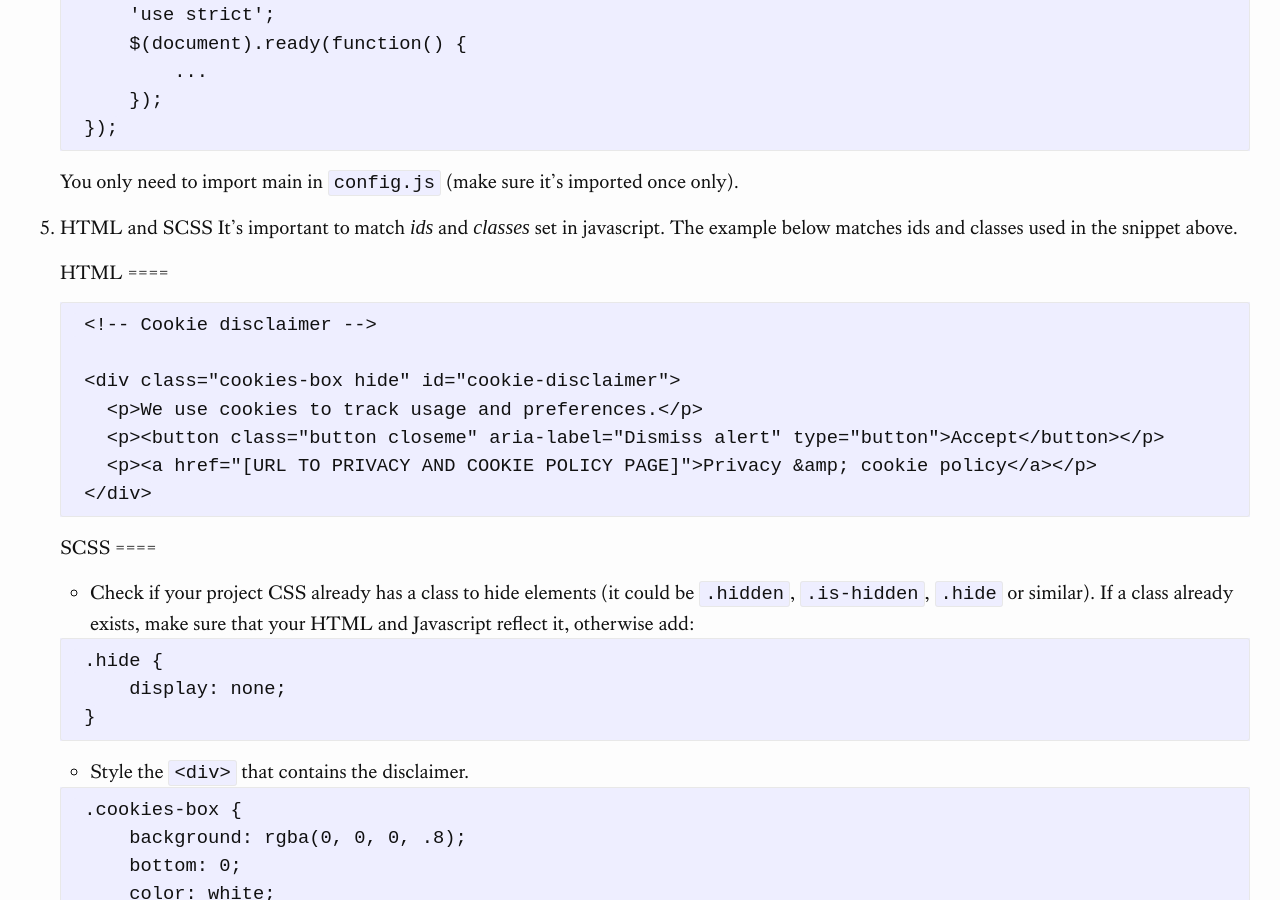
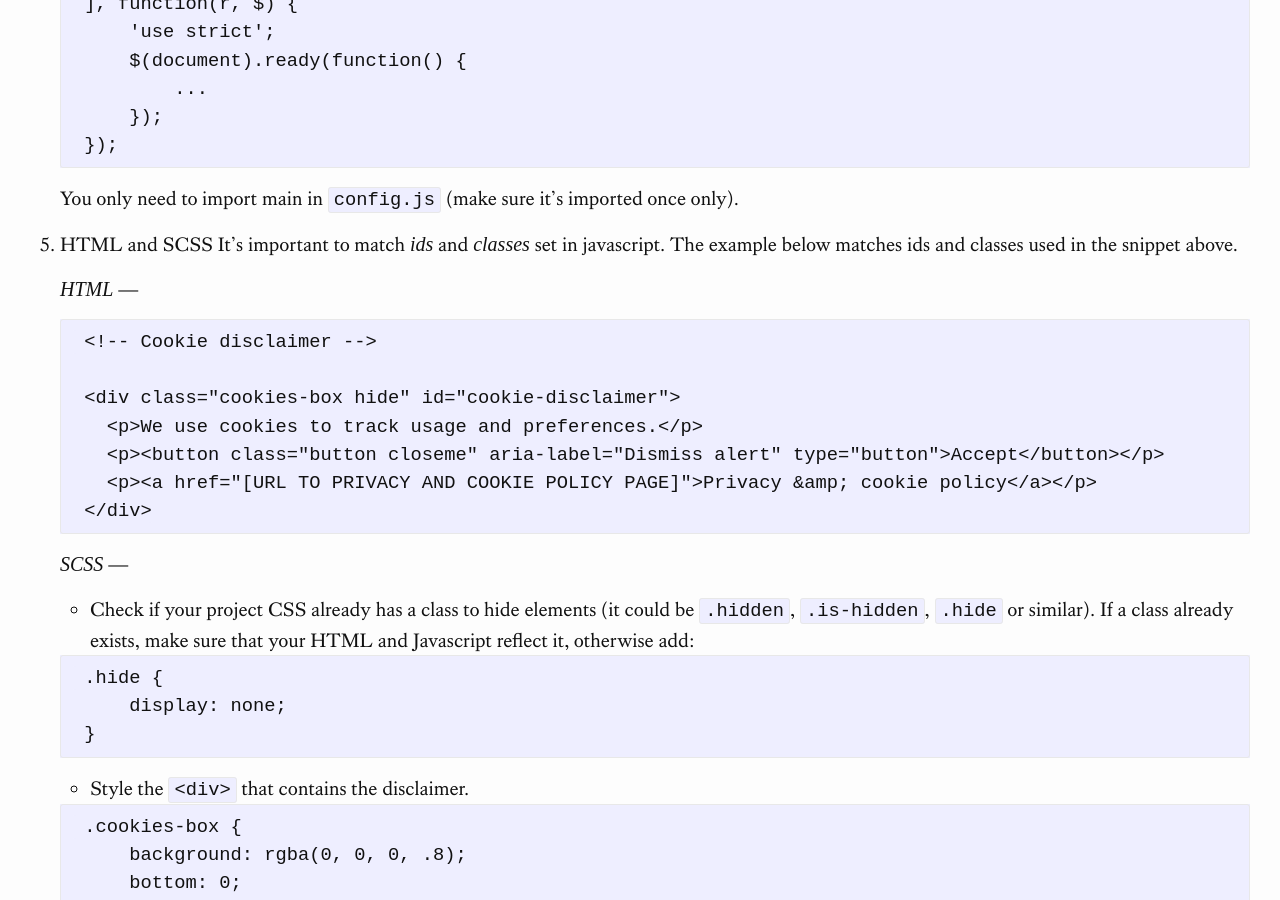
Before and after one commit to kingsdigitallab/kdl-design-styleguide, a Jekyll site: the page built from _posts/2017-10-11-adding-cookie-disclaimer.md, in a window 1280 px wide and 900 px high, scrolled down 2601 px. Built offline with Jekyll 4.4.1, drawn with Linux system fonts in a browser that asks for light colours; some web fonts are replaced.

Commit message:
Fixed styling issue

````diff
--- a/_posts/2017-10-11-adding-cookie-disclaimer.md
+++ b/_posts/2017-10-11-adding-cookie-disclaimer.md
@@ -7,8 +7,8 @@ tags: css snippets javascript
 permalink: /adding-cookie-disclaimer/
 ---
 
-Step by step guide
-==================
+## Step by step guide
+---
 
 1. Install js-cookie to the vendor folder: add js-cookie to the project bower.json file by adding this line to the list of dependencies (after jquery):
 
@@ -115,8 +115,8 @@ Step by step guide
 5. HTML and SCSS
     It's important to match *ids* and *classes* set in javascript. The example below matches ids and classes used in the snippet above.
 
-    HTML
-    ====
+    *HTML*
+    ---
 
     ```
     <!-- Cookie disclaimer -->
@@ -128,8 +128,8 @@ Step by step guide
     </div>
     ```
 
-    SCSS
-    ====
+    *SCSS*
+    ---
 
     * Check if your project CSS already has a class to hide elements (it could be `.hidden`, `.is-hidden`, `.hide` or similar).
     If a class already exists, make sure that your HTML and Javascript reflect it, otherwise add:
````
